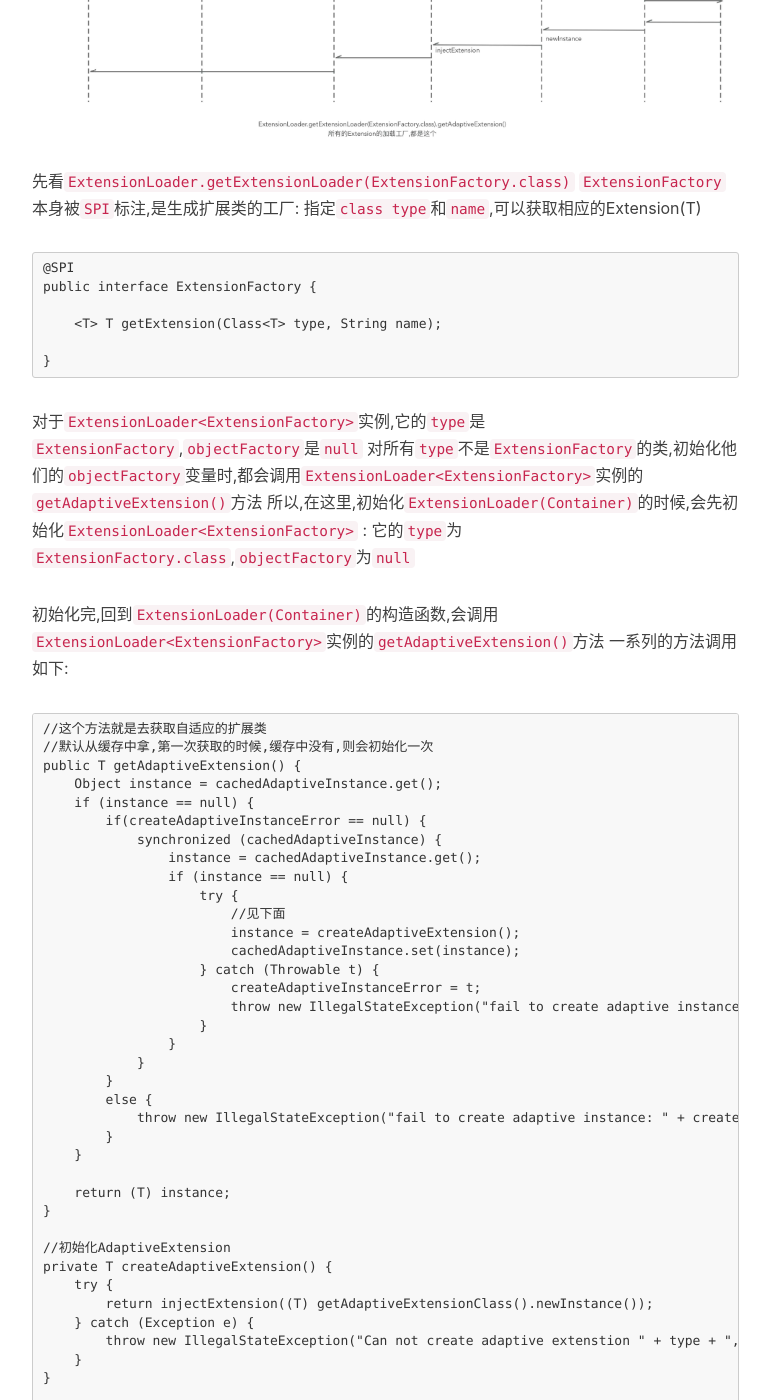
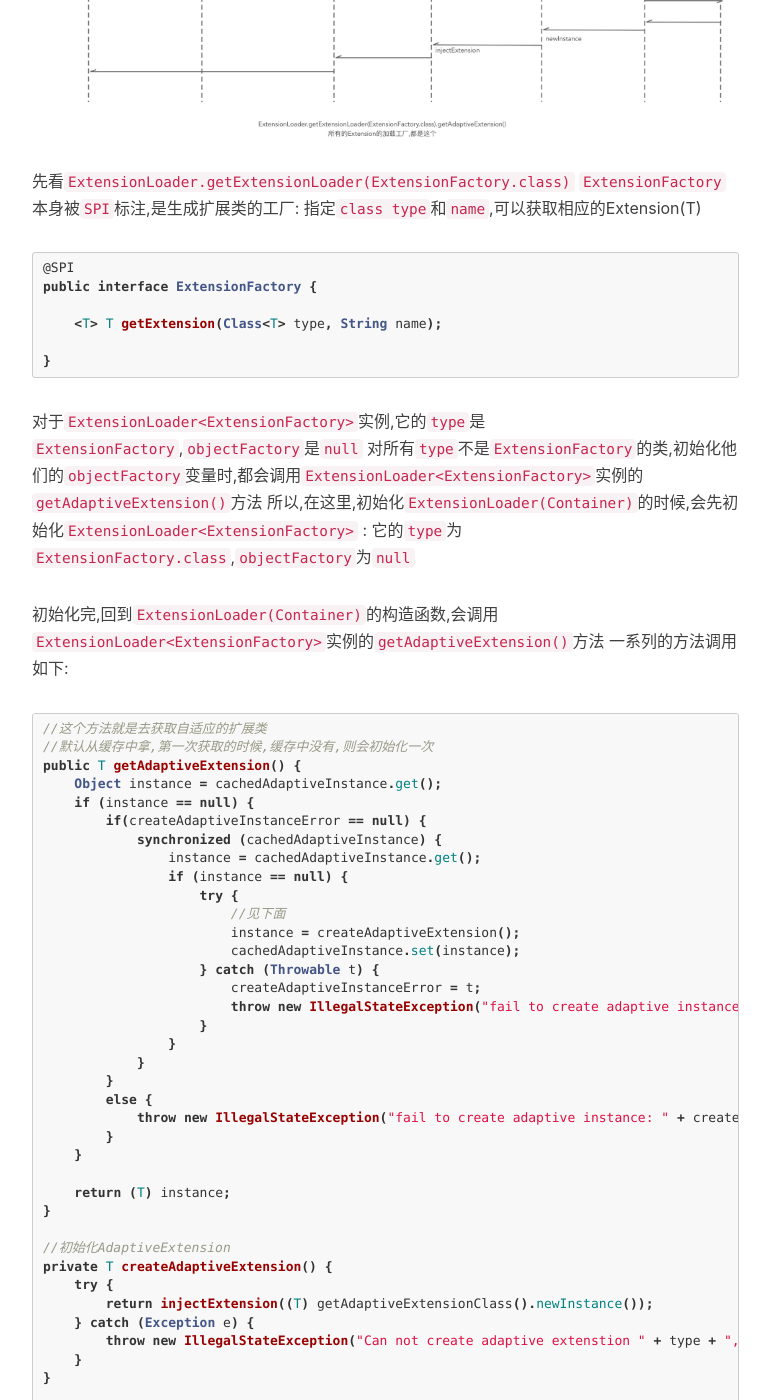
Before and after one commit to ddbXJ/ddbXj.github.io, a Jekyll site: the page built from _posts/2017-11-26-dubbo-extension-loader.md, in a window 1280 px wide and 1400 px high, scrolled down 3227 px. Shown: the whole window, without its empty margins (233-1003 px from the left). Built offline with Jekyll 4.4.1, drawn with Linux system fonts in a browser that asks for light colours; nearby versions of some CDN libraries; comment, search, counter and statistics services are not loaded; some of the changed text lies outside the part shown.

Commit message:
refine post

````diff
--- a/_posts/2017-11-26-dubbo-extension-loader.md
+++ b/_posts/2017-11-26-dubbo-extension-loader.md
@@ -10,7 +10,7 @@ header-img: ""
 看`Dubbo`的源码,特别是debug的时候,会发现`ExtensionLoader`的出现频率非常高.刚开始的时候不怎么理解,但通过一遍遍的调试,结合官方的文档,才逐步发现`ExtensionLoader`的精妙.
 
 从dubbo项目的启动谈起.dubbo的Main入口如下:
-```
+```java
 public class Main {
 
     public static final String CONTAINER_KEY = "dubbo.container";
@@ -94,7 +94,7 @@ public class Main {
 `ExtensionLoader<T>`没有公共的构造函数,提供了 `public static <T> ExtensionLoader<T> getExtensionLoader(Class<T> type)`来获取对应class的`ExtensionLoader`(扩展点加载类)
 
 
-```
+```java
 //对外暴露的获取ExtensionLoader的方法
 public static <T> ExtensionLoader<T> getExtensionLoader(Class<T> type) {
     if (type == null)
@@ -134,7 +134,7 @@ private ExtensionLoader(Class<?> type) {
 
 先看`ExtensionLoader.getExtensionLoader(ExtensionFactory.class)`
 `ExtensionFactory`本身被`SPI`标注,是生成扩展类的工厂: 指定`class type`和`name`,可以获取相应的Extension(T)
-```
+```java
 @SPI
 public interface ExtensionFactory {
 
@@ -151,7 +151,7 @@ public interface ExtensionFactory {
 初始化完,回到`ExtensionLoader(Container)`的构造函数,会调用`ExtensionLoader<ExtensionFactory>`实例的`getAdaptiveExtension()`方法
 一系列的方法调用如下:
 
-```
+```java
 //这个方法就是去获取自适应的扩展类
 //默认从缓存中拿,第一次获取的时候,缓存中没有,则会初始化一次
 public T getAdaptiveExtension() {
@@ -383,12 +383,12 @@ spring=com.alibaba.dubbo.config.spring.extension.SpringExtensionFactory
 `cachedNames`会存`spring`和`spi`
 `cachedClasses`是一个`Holder`,可以持有一个实例,会持有一个`name->class`的`map`:
 > `sping -> SpringExtensionFactory`
-  `spi -> SpiExtensionFactory`
+`spi -> SpiExtensionFactory`
 
 `cachedAdaptiveClass`会存`AdaptiveExtensionFactory`
 在`createAdaptiveExtension`方法里,会实例化`AdaptiveExtensionFactory`,下面来看下这个类
 
-```
+```java
 @Adaptive
 public class AdaptiveExtensionFactory implements ExtensionFactory {
 
@@ -498,11 +498,10 @@ private T createExtension(String name) {
 ### loader.getDefaultExtensionName()
 
 
-在`String config = ConfigUtils.getProperty(CONTAINER_KEY, loader.getDefaultExtensionName());`里
-会走到ExtensionLoader<Container>的`loadExtensionClasses`方法,
+在`String config = ConfigUtils.getProperty(CONTAINER_KEY, loader.getDefaultExtensionName());`里,会走到`ExtensionLoader<Container>`的`loadExtensionClasses`方法,
 该方法里,会加载所有`META-INF/dubbo/com.alibaba.dubbo.container.Container`里配置过的,如`spring`,`log4j`,`logback`三种容器
-而由于`Container`的`SPI`注解里填了默认值`spring,所以`会把`spring`存到`cachedDefaultName`中
-```
+而由于`Container`的`SPI`注解里填了默认值`spring`,所以会把`spring`存到`cachedDefaultName`中
+```java
 @SPI("spring")
 public interface Container {
 
@@ -525,7 +524,7 @@ public interface Container {
 在这个方法被调用时,对于`SpringContainer`,便会加载所有配置过的bean到`ApplicationContext`
 
 对于一个向外暴露接口的服务提供者,我们通常会声明成下面这样:
-```
+```xml
     <bean id="xxxService" class="com.alibaba.dubbo.config.spring.ServiceBean">
         <property name="interface" value="com.xxx.api.XXXService"/>
         <property name="ref" ref="xXXServiceImpl"/>
@@ -539,7 +538,7 @@ public interface Container {
 ```
 它作为`ServiceBean`,在spring的初始化时,又会触发一系列ExtensionLoader的加载
 
-```
+```java
 ServiceBean<T> extends ServiceConfig<T>
 
 public class ServiceConfig<T> extends AbstractServiceConfig {
@@ -559,7 +558,7 @@ public class ServiceConfig<T> extends AbstractServiceConfig {
 这条链路里,`cachedDefaultName`会被填充为`dubbo`(因为Protocol的SPI注解里给了默认值),`cachedClasses`会缓存所有`Protocol`的实现类
 但是由于没有类有声明`@Adaptive`,所以会走到`createAdaptiveExtensionClass`,动态生成一个实现类,生成后的代码如下:
 
-```
+```java
 package com.alibaba.dubbo.rpc;
 
 import com.alibaba.dubbo.common.extension.ExtensionLoader;
@@ -647,7 +646,7 @@ dubbo在整体架构上定义了一系列的spi接口,并给出了所有默认
 dubbo框架里大量使用了缓存,可以通过`ExtensionLoader`大致看一下:
 
 
-```
+```java
 //看一下ExtensionLoader的静态成员变量,这是全局的缓存:
 
 	//所有标注了SPI注解的接口对应的`ExtensionLoader`
````
